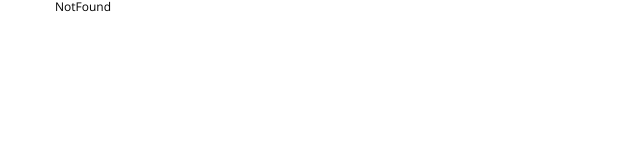
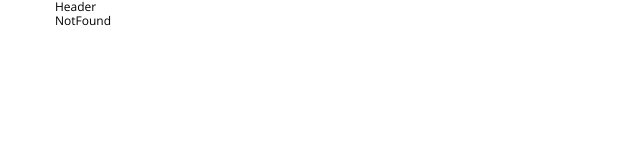
Before and after one commit to max-tsymba/eCommerce, a React app: page /404 in a window 1280 px wide. Shown: the top 160 px of the page, without its empty margins (0-640 px from the left). Built offline with nearby package versions, Linux system fonts and the light colour scheme.

Commit message:
header wrapper

```diff
--- a/src/App.tsx
+++ b/src/App.tsx
@@ -5,16 +5,16 @@ import { lazy, Suspense } from 'react';
 import { Route, Routes } from 'react-router';
 import { HOME, NOT_FOUND } from 'routes/router';
 
-const Home = lazy(() => import('pages/Home'));
-const NotFound = lazy(() => import('pages/NotFound'));
+const Homepage = lazy(() => import('pages/Homepage'));
+const NotFoundPage = lazy(() => import('pages/NotFoundPage'));
 
 const App: React.FunctionComponent = (): JSX.Element => {
   return (
     <Suspense fallback={<div>Loading...</div>}>
       <Routes>
         <Route element={<MainLayout />}>
-          <Route path={HOME} element={<Home />} />
-          <Route path={NOT_FOUND} element={<NotFound />} />
+          <Route path={HOME} element={<Homepage />} />
+          <Route path={NOT_FOUND} element={<NotFoundPage />} />
 
           <Route element={<PrivateRoute />}>
             <Route path="/test" element={<div>Test</div>} />
--- /dev/null
+++ b/src/components/header/index.tsx
@@ -0,0 +1,20 @@
+import Container from 'containers/Container';
+import React from 'react';
+import { IHeaderProps } from './types';
+
+const defaultProps: IHeaderProps = {};
+
+const Header: React.FunctionComponent<IHeaderProps> = ({
+  className,
+  children,
+}): JSX.Element => {
+  return (
+    <header className={className}>
+      <Container>{children}</Container>
+    </header>
+  );
+};
+
+Header.defaultProps = defaultProps;
+
+export default Header;
--- /dev/null
+++ b/src/components/header/types.ts
@@ -0,0 +1,6 @@
+import { ReactNode } from 'react';
+
+export interface IHeaderProps {
+  className?: string;
+  children?: ReactNode | string;
+}
--- a/src/containers/Layouts/MainLayout.tsx
+++ b/src/containers/Layouts/MainLayout.tsx
@@ -1,12 +1,18 @@
+import Header from 'components/header';
 import Container from 'containers/Container';
 import React from 'react';
 import { Outlet } from 'react-router-dom';
 
 const MainLayout: React.FunctionComponent = (): JSX.Element => {
   return (
-    <Container>
-      <Outlet />
-    </Container>
+    <>
+      <Header>Header</Header>
+      <main>
+        <Container>
+          <Outlet />
+        </Container>
+      </main>
+    </>
   );
 };
 
```
Also changed, not shown: src/pages/Homepage/index.tsx (renamed from src/pages/Home/index.tsx), src/pages/NotFoundPage/index.tsx (renamed from src/pages/NotFound/index.tsx).
